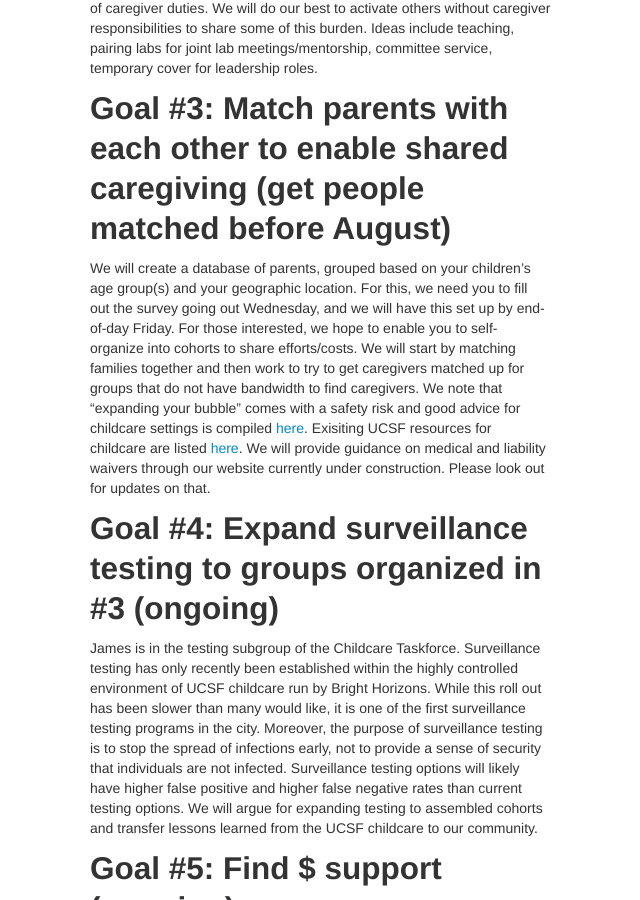
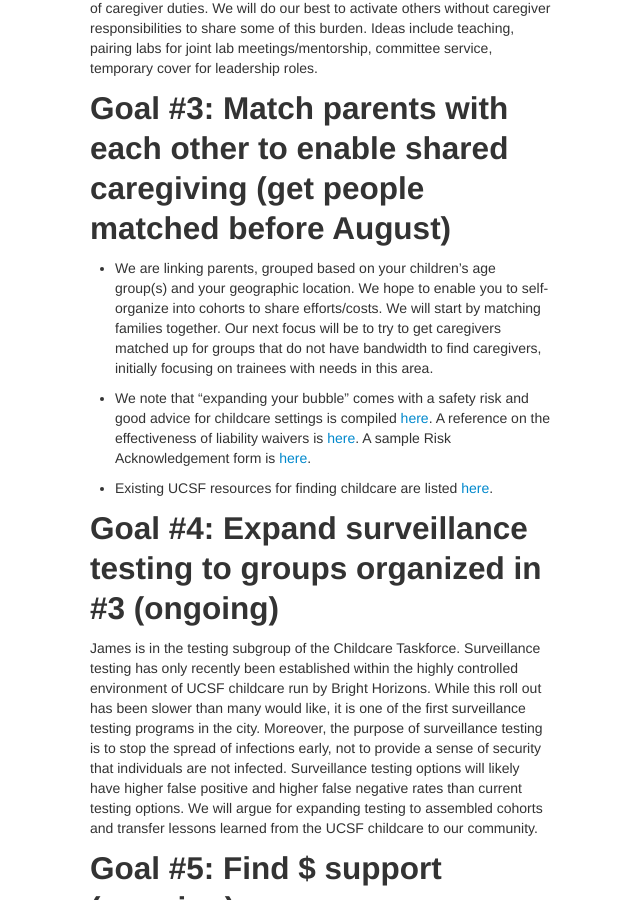
Before and after one commit to fraserlab/sci-dependentcare, a Jekyll site: the page built from index.md, in a window 1280 px wide and 900 px high, scrolled down 3154 px. Shown: the whole window, without its empty margins (200-840 px from the left). Built offline with Jekyll 4.4.1, drawn with Linux system fonts in a browser that asks for light colours.

Commit message:
updated Risk goal 3

```diff
--- a/index.md
+++ b/index.md
@@ -61,7 +61,12 @@ We have also posted a summary of the first survey [here](/pages/survey.html).
 
 ## Goal #3: Match parents with each other to enable shared caregiving (get people matched before August)
 
-We will create a database of parents, grouped based on your children's age group(s) and your geographic location. For this, we need you to fill out the survey going out Wednesday, and we will have this set up by end-of-day Friday. For those interested, we hope to enable you to self-organize into cohorts to share efforts/costs. We will start by matching families together and then work to try to get caregivers matched up for groups that do not have bandwidth to find caregivers. We note that “expanding your bubble” comes with a safety risk and good advice for childcare settings is compiled [here](https://cchp.ucsf.edu/). Exisiting UCSF resources for childcare are listed [here](https://campuslifeservices.ucsf.edu/familyservices/35/update_child_care_closures_and_alternative_care). We will provide guidance on medical and liability waivers through our website currently under construction. Please look out for updates on that.
+* We are linking parents, grouped based on your children's age group(s) and your geographic location. We hope to enable you to self-organize into cohorts to share efforts/costs. We will start by matching families together. Our next focus will be to try to get caregivers matched up for groups that do not have bandwidth to find caregivers, initially focusing on trainees with needs in this area.
+
+* We note that “expanding your bubble” comes with a safety risk and good advice for childcare settings is compiled [here](https://cchp.ucsf.edu/). A reference on the effectiveness of liability waivers is [here](https://www.abajournal.com/web/article/understanding-liability-waivers-in-the-age-of-covid-19). A sample Risk Acknowledgement form is [here](/assets/pdfs/RISK.pdf).
+
+
+* Existing UCSF resources for finding childcare are listed [here](https://campuslifeservices.ucsf.edu/familyservices/35/update_child_care_closures_and_alternative_care).
 
 ## Goal #4: Expand surveillance testing to groups organized in #3 (ongoing)
 
```
